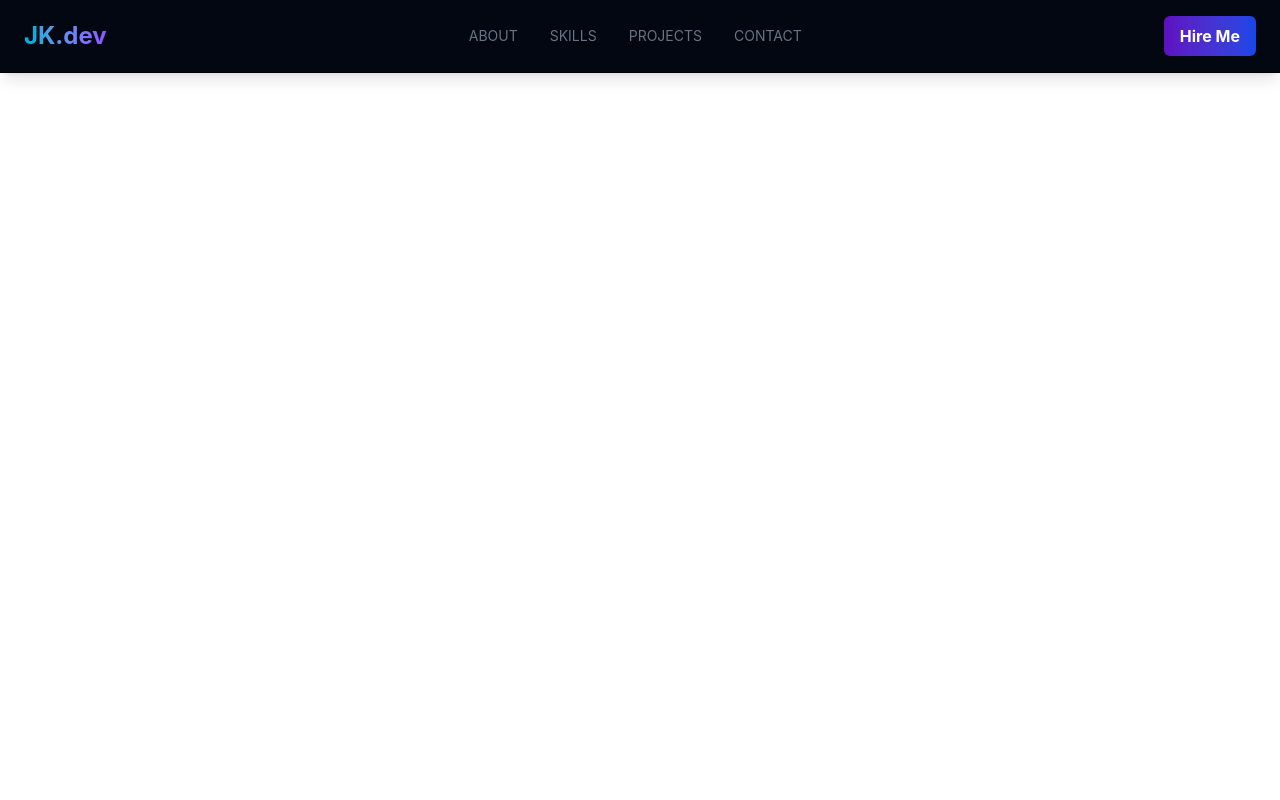
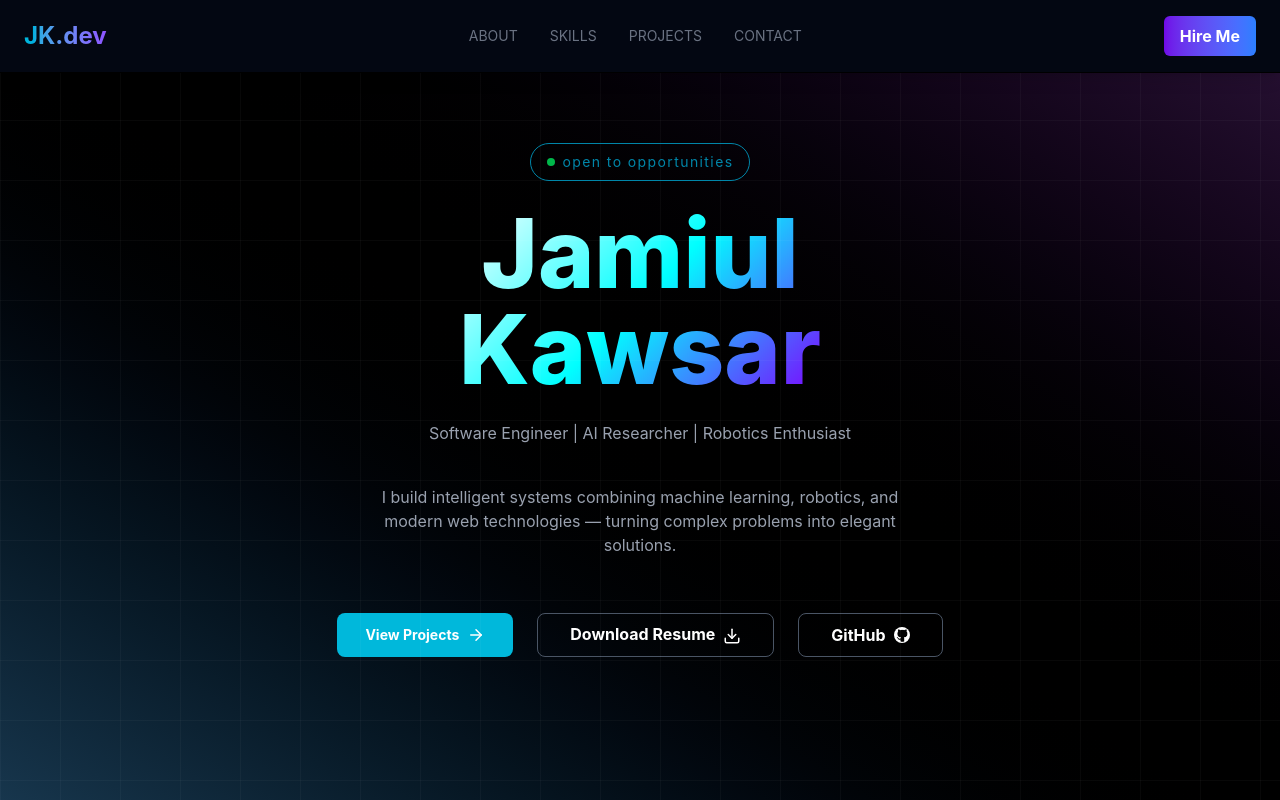
Before and after one commit to Jamiul-kawsar/Jamiul_Portfolio, a React (Vite) app: page / in a window 1280 px wide. Shown: the top 800 px of the page. Built offline with nearby package versions, Linux system fonts and the light colour scheme.

Commit message:
design a new page hero

```diff
--- a/index.html
+++ b/index.html
@@ -2,7 +2,7 @@
 <html lang="en">
   <head>
     <meta charset="UTF-8" />
-    <link rel="icon" type="image/svg+xml" href="/public/favicon.svg" />
+    <link rel="icon" type="image/svg+xml" href="./public/favicon.svg" />
     <link href="https://fonts.googleapis.com/css2?family=Syne:wght@400;600;800&family=DM+Mono&display=swap" rel="stylesheet">
     <meta name="viewport" content="width=device-width, initial-scale=1.0" />
     <title>Jamiul Kawsar-portfolio</title>
--- a/package.json
+++ b/package.json
@@ -11,6 +11,7 @@
   },
   "dependencies": {
     "@tailwindcss/vite": "^4.2.2",
+    "lucide-react": "^1.8.0",
     "motion": "^12.38.0",
     "react": "^19.2.4",
     "react-dom": "^19.2.4"
--- a/src/App.jsx
+++ b/src/App.jsx
@@ -1,9 +1,13 @@
 import Navbar from "./components/Navbar";
+import Hero from "./components/Hero";
+import About from "./components/About";
 
 function App() {
   return (
     <div className="">
       <Navbar />
+      <Hero />
+      <About />
     </div>
   );
 }
--- /dev/null
+++ b/src/components/About.jsx
@@ -0,0 +1,11 @@
+import React from 'react'
+
+const About = () => {
+  return (
+    <div className='h-screen flex items-center justify-center bg-gradient-to-r from-gray-900 to-gray-800 text-white'>
+      About
+    </div>
+  )
+}
+
+export default About
--- /dev/null
+++ b/src/components/Hero.jsx
@@ -0,0 +1,61 @@
+import React from 'react'
+import { ArrowRight, Download } from "lucide-react";
+
+const Hero = () => {
+    return (
+        <div className="h-screen flex items-center justify-center bg-gradient-to-tr from-[#17364d] via-[#000000] to-[#2b1338] text-white">
+            {/* GRID OVERLAY */}
+            <div className="absolute pointer-events-none inset-0 bg-[linear-gradient(rgba(255,255,255,0.03)_1px,transparent_1px),linear-gradient(to_right,rgba(255,255,255,0.03)_1px,transparent_1px)] bg-[size:60px_60px]"></div>
+
+            {/* ORBS */}
+            <div className="absolute relative z-10 inset-0 overflow-hidden">
+                <div className="absolute w-[600px] h-[600px] bg-violet-900 top-[-200px] right-[-100px] rounded-full blur-[80px] opacity-20 animate-float1"></div>
+                <div className="absolute w-[300px] h-[300px] bg-cyan-900 bottom-[-100px] left-[-100px] rounded-full blur-[80px] opacity-20 animate-float2"></div>
+                <div className="absolute w-[300px] h-[300px] bg-emerald-600 top-[35%] left-[35%] rounded-full blur-[80px] opacity-20 animate-float3"></div>
+            </div>
+            {/* CONTENT */}
+            <div className="text-center flex flex-col items-center justify-center space-y-6 px-4">
+                <div className='text-cyan-600 flex items-center py-2 border border-cyan-600 px-4 py-2 rounded-full animate-pulse'>
+                    {/* green dot */}
+                    <div className="w-2 h-2 bg-green-500 rounded-full mr-2"></div>
+                    <p className="text-sm text-cyan-600 tracking-widest">
+                        open to opportunities
+                    </p>
+                </div>
+                <div className='bg-[linear-gradient(135deg,#ffffff,cyan,#7F00FF)] bg-clip-text text-transparent animate-[gradient_5s_ease_infinite]'>
+                    <h1 className="text-5xl lg:text-8xl font-extrabold font-stretch-expanded text-center">
+                        <span className="inline lg:block">Jamiul</span>{" "}
+                        <span className="inline lg:block">Kawsar</span>
+                    </h1>
+                </div>
+                <div>
+                    <p className="text-md text-gray-400 mb-4">
+                        Software Engineer | AI Researcher | Robotics Enthusiast
+                    </p>
+                </div>
+                <div className='max-w-xl'>
+                    <p className="text-md text-gray-400 mb-8">
+                        I build intelligent systems combining machine learning, robotics, and modern web technologies — turning complex problems into elegant solutions.
+                    </p>
+                </div>
+                <div className="flex space-x-6">
+                    <div className="inline-flex items-center gap-2 px-7 py-3 rounded-lg font-bold text-sm bg-cyan-500 hover:-translate-y-1 hover:shadow-[0_8px_30px_rgba(0,212,255,0.3)] transition-all duration-200">
+                        View Projects
+                        <ArrowRight size={18} />
+                    </div>
+                    <div className="border border-gray-600 hover:border-cyan-600 text-white hover:text-cyan-600 font-bold py-2 px-8 rounded-lg">
+                        Download Resume
+                        <Download className='inline ml-2' size={18} />
+                    </div>
+                    <div className="border border-gray-600 hover:border-cyan-600 text-white hover:text-cyan-600 font-bold py-2 px-8 rounded-lg inline-flex items-center gap-2">
+                        GitHub
+                        <img src="./public/github.png" alt="GitHub"
+                        className='w-4 h-4  rounded-full bg-white hover:bg-cyan-600 transition-all duration-200 '/>
+                    </div>
+                </div>
+            </div>
+        </div>
+    )
+}
+
+export default Hero
--- a/src/components/Navbar.jsx
+++ b/src/components/Navbar.jsx
@@ -2,7 +2,7 @@ import { useState, useEffect } from "react";
 
 export default function Navbar() {
   return (
-    <nav className="fixed top-0 left-0 right-0 z-50 bg-gray-950 border-b border-gray-850 shadow-lg">
+    <nav className="fixed top-0 left-0 right-0 z-50 bg-gray-950 border-b border-gray-850 shadow-lg backdrop-blur-sm ">
       <div className="font-syne text-white flex items-center justify-between px-6 py-4">
         {/* Logo */}
         <h1 className="text-2xl font-bold bg-gradient-to-r from-cyan-500 to-violet-500 text-transparent bg-clip-text">
@@ -13,32 +13,32 @@ export default function Navbar() {
         <div className="hidden md:flex space-x-8 text-sm">
           <a
             href="#about"
-            className=" text-gray-500 hover:text-blue-400 transition duration-300"
+            className=" text-gray-500 hover:text-cyan-600 transition duration-300"
           >
             ABOUT
           </a>
           <a
             href="#skills"
-            className=" text-gray-500 hover:text-blue-400 transition duration-300"
+            className=" text-gray-500 hover:text-cyan-600 transition duration-300"
           >
             SKILLS
           </a>
           <a
             href="#projects"
-            className=" text-gray-500 hover:text-blue-400 transition duration-300"
+            className=" text-gray-500 hover:text-cyan-600 transition duration-300"
           >
             PROJECTS
           </a>
           <a
             href="#contact"
-            className=" text-gray-500 hover:text-blue-400 transition duration-300"
+            className=" text-gray-500 hover:text-cyan-600 transition duration-300"
           >
             CONTACT
           </a>
         </div>
 
         {/* Call To Action Button */}
-        <button className="bg-gradient-to-l from-blue-700 to-violet-800 text-white font-bold py-2 px-4 rounded-md hover:from-blue-800 hover:to-violet-900 transition-opacity duration-200 ease-in-out" >
+        <button className="bg-gradient-to-l from-blue-500 to-violet-700 text-white font-bold py-2 px-4 rounded-md hover:from-blue-600 hover:to-violet-800 transition duration-300 ease-in-out cursor-pointer" >
           Hire Me
         </button>
       </div>
```
Also changed, not shown: public/github.png (added), 1 other file (tests, documents, lock files or other folders).
